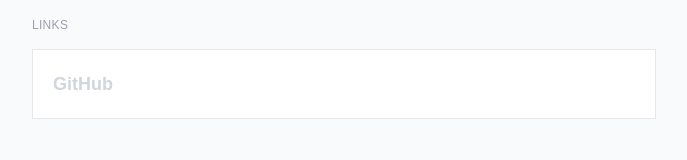
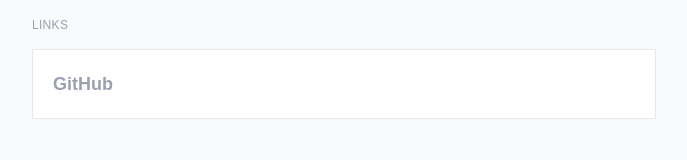
Before and after one commit to dwalkerwd7/dev-job-filter, a Next.js app in the folder dashboard/: page /about in a window 1280 px wide. Shown: the part 997-1157 px from the top of the page, without its empty margins (296-983 px from the left). Built offline with nearby package versions, Linux system fonts and the light colour scheme.

Commit message:
was too light

```diff
--- a/dashboard/src/app/about/page.tsx
+++ b/dashboard/src/app/about/page.tsx
@@ -75,7 +75,7 @@
                             <a
                                 key={link.href}
                                 href={link.href}
-                                className="w-fit text-lg text-gray-300 font-semibold hover:text-gray-800 hover:cursor-pointer"
+                                className="w-fit text-lg text-gray-400 font-semibold hover:text-gray-800 hover:cursor-pointer"
                             >
                                 {link.label}
                             </a>
```
